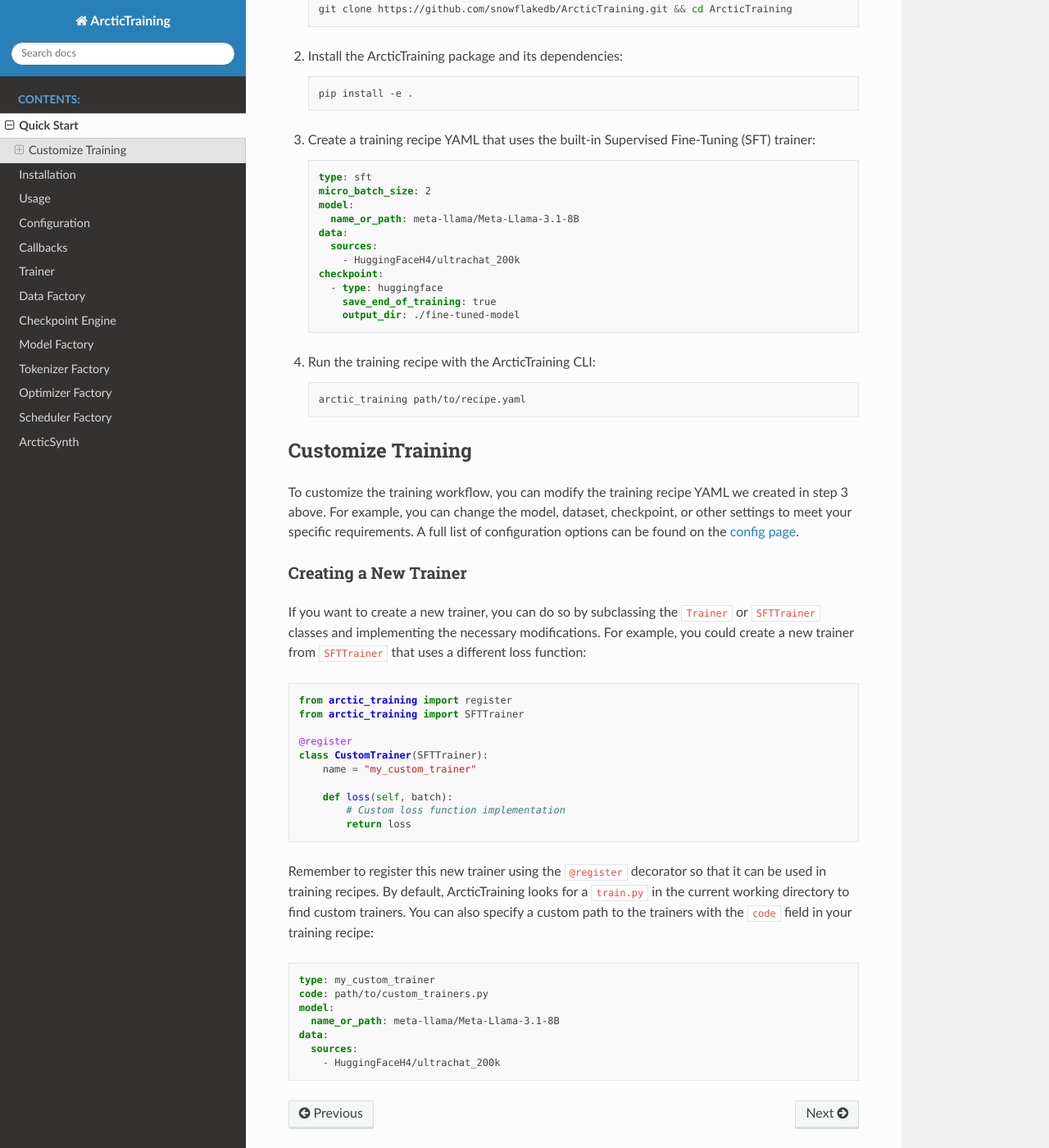
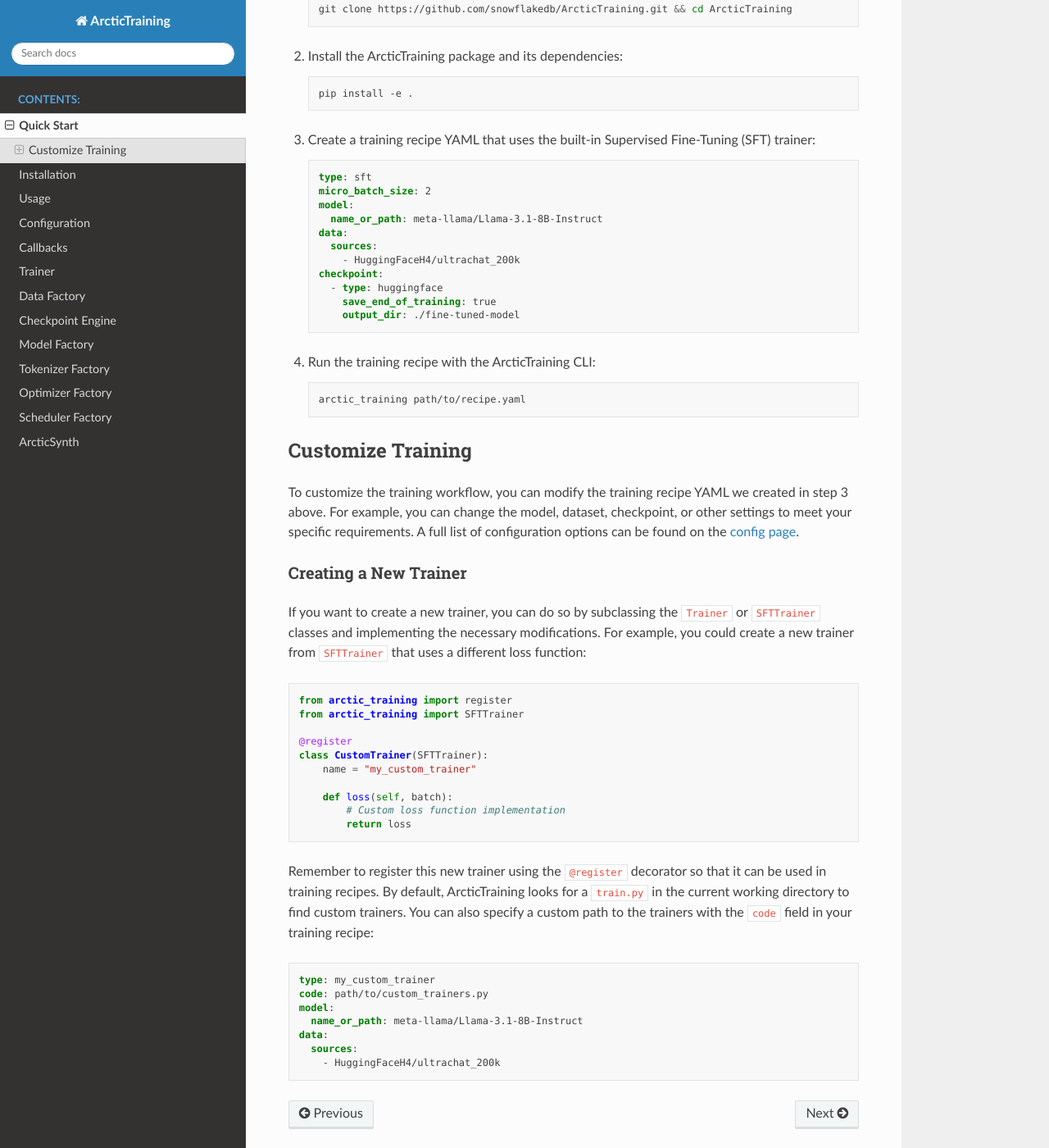
Before and after one commit to snowflakedb/ArcticTraining, a Sphinx documentation site: the page built from docs/quick-start.rst, in a window 1280 px wide and 1400 px high, scrolled down 254 px. Shown: the whole window at 82% size. Built offline with Sphinx 7.4.7 and the Read the Docs theme 3.1.0, drawn with Linux system fonts in a browser that asks for light colours.

Commit message:
update meta model names

```diff
--- a/docs/quick-start.rst
+++ b/docs/quick-start.rst
@@ -26,7 +26,7 @@ To get started training a model with ArcticTraining, follow the steps below:
       type: sft
       micro_batch_size: 2
       model:
-        name_or_path: meta-llama/Meta-Llama-3.1-8B
+        name_or_path: meta-llama/Llama-3.1-8B-Instruct
       data:
         sources:
           - HuggingFaceH4/ultrachat_200k
@@ -81,7 +81,7 @@ training recipe:
    type: my_custom_trainer
    code: path/to/custom_trainers.py
    model:
-     name_or_path: meta-llama/Meta-Llama-3.1-8B
+     name_or_path: meta-llama/Llama-3.1-8B-Instruct
    data:
      sources:
        - HuggingFaceH4/ultrachat_200k
```
Also changed, not shown: README.md (+2 -2 lines), 4 other files.
